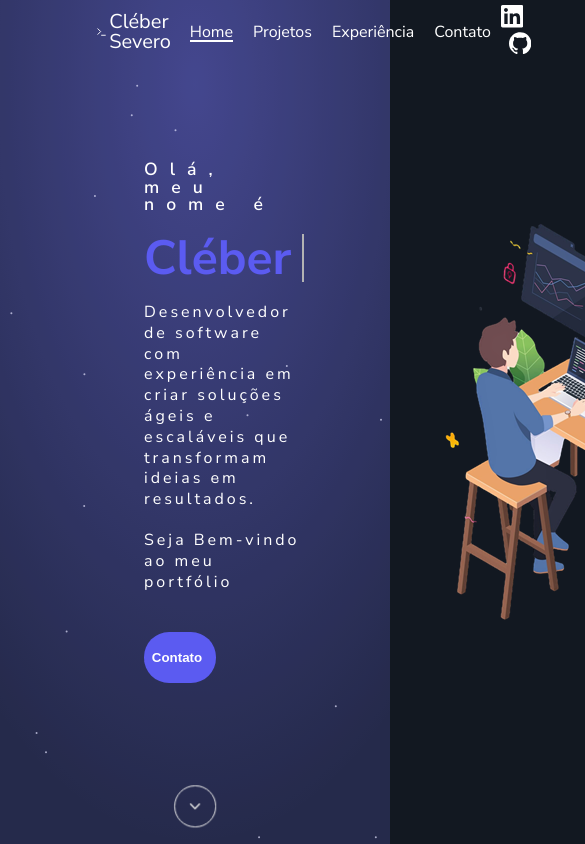
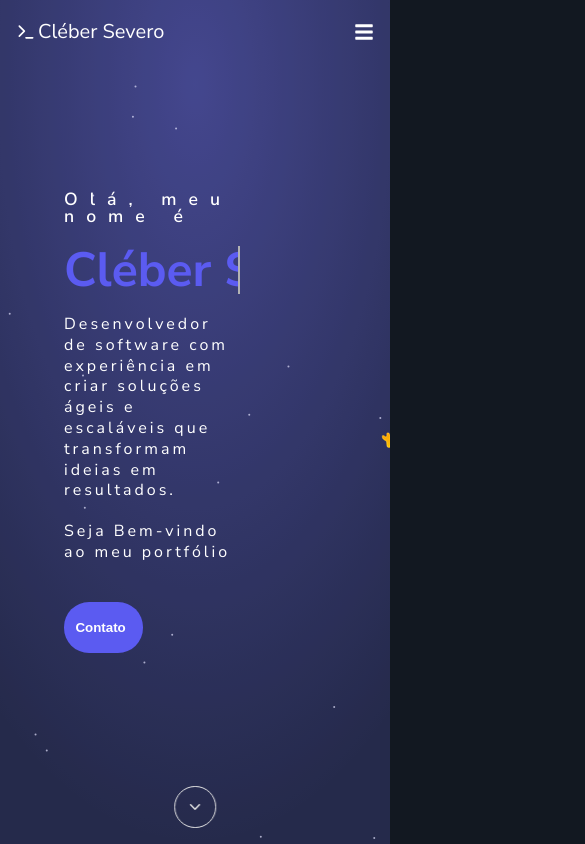
Before and after one commit to Cleber-Severo/my-portfolio, a React (Vite) app: page / in a window 390 px wide. Shown: the top 844 px of the page, 585 px wide, since content can reach past the window. Built offline with nearby package versions, Linux system fonts and the light colour scheme; a web font is replaced by a local one.

Commit message:
feat: header mobile

```diff
--- a/src/App.css
+++ b/src/App.css
@@ -7,6 +7,12 @@
   scroll-behavior: smooth;
   position: relative; /* Create a stacking context for content */
   z-index: 1; /* Ensure this content appears above the particles */
+}
+
+@media screen and (max-width: 760px) {
+  .container {
+    overflow: hidden;
+  }
 }
 
 #tsparticles {
@@ -19,24 +25,32 @@
   background: none; /* Ensure transparency */
 }
 
-main, header {
+main,
+header {
   margin: 0 auto;
   padding: 0 16rem;
   box-sizing: border-box;
 }
 
-@media screen and (max-width: 1640px){
-  main, header {
+@media screen and (max-width: 1640px) {
+  main,
+  header {
     padding: 0 10rem;
   }
 }
 
-@media screen and (max-width: 1440px){
-  main, header {
+@media screen and (max-width: 1440px) {
+  main,
+  header {
     padding: 0 6rem;
   }
 }
-
+@media screen and (max-width: 760px) {
+  main,
+  header {
+    padding: 0 1rem;
+  }
+}
 
 header,
 .container {
@@ -48,11 +62,16 @@ section {
   display: flex;
   align-items: center;
   justify-content: center;
-   scroll-snap-align: start;
+  scroll-snap-align: start;
   scroll-snap-stop: always;
 
+  min-height: 650px;
+}
 
-  min-height: 650px;
+@media screen and (max-width: 760px) {
+  section {
+  min-height: auto;
+}
 }
 
 main {
--- a/src/components/Header.tsx
+++ b/src/components/Header.tsx
@@ -1,23 +1,23 @@
 import { SiGithub } from '@react-icons/all-files/si/SiGithub';
 import { SiLinkedin } from '@react-icons/all-files/si/SiLinkedin';
 import { FiTerminal } from '@react-icons/all-files/fi/FiTerminal';
+import { FaBars } from '@react-icons/all-files/fa/FaBars';
+import { FaTimes } from '@react-icons/all-files/fa/FaTimes';
 
 import './styles/Header.css';
 import { IHeaderProps } from '../types/Header';
 import useHeader from '../hooks/useHeader';
 
-
-
 const Header = ({ containerRef }: IHeaderProps) => {
-  const { isScrolled } = useHeader({ containerRef })
+  const { isScrolled, toggleNav, showNav } = useHeader({ containerRef });
 
   return (
     <header className={isScrolled ? 'scrolled' : ''}>
-      <a href='#hero' className="logo">
+      <a href="#hero" className="logo">
         <FiTerminal />
         Cléber Severo
       </a>
-      <nav>
+      <nav className={showNav ? 'show' : ''}>
         <a href="#hero">Home</a>
         <a href="#projects">Projetos</a>
         <a href="#resume">Experiência</a>
@@ -33,12 +33,16 @@ const Header = ({ containerRef }: IHeaderProps) => {
         </a>
         <a
           href="https://github.com/Cleber-Severo"
-          style={{ color: 'white', marginLeft: '8px'  }}
+          style={{ color: 'white', marginLeft: '8px' }}
           target="_blank"
         >
-          <SiGithub style={{ fontSize: '1.4rem'}} />
+          <SiGithub style={{ fontSize: '1.4rem' }} />
         </a>
       </div>
+      {showNav
+        ?  <FaTimes className="toggle-nav" onClick={toggleNav} />
+        :  <FaBars className="toggle-nav" onClick={toggleNav} />
+      }
     </header>
   );
 };
--- a/src/components/styles/Header.css
+++ b/src/components/styles/Header.css
@@ -29,7 +29,46 @@ header > a.logo {
 nav {
   display: flex;
   align-items: center;
-    font-size: 16px;
+  font-size: 16px;
+}
+
+.toggle-nav {
+  display: none;
+  cursor: pointer;
+}
+
+@media screen and (max-width: 760px) {
+  header div {
+    display: none;
+  }
+
+  .toggle-nav {
+    display: initial
+  }
+
+  nav {
+    background-color: var(--bg-primary-400);
+
+    flex-direction: column;
+    gap: 10px;
+
+    position: absolute;
+
+    height: 0;
+    overflow: hidden;
+    padding: 0;
+    top: calc(var(--header-height) + 1rem);
+    right: 0;
+    width: 65%;
+
+    transition: all .25s ease;
+  }
+
+  nav.show {
+    height: 120px;
+    overflow: visible;
+    padding: 0.5rem;
+  }
 }
 
 header.scrolled {
--- a/src/hooks/useHeader.ts
+++ b/src/hooks/useHeader.ts
@@ -3,6 +3,9 @@ import { IHeaderProps } from '../types/Header';
 
 const useHeader = ({ containerRef }: IHeaderProps) => {
   const [isScrolled, setIsScrolled] = useState<boolean>(false);
+  const [showNav, setShowNav] = useState<boolean>(false)
+
+  const toggleNav = () => setShowNav(!showNav)
 
   useEffect(() => {
     const handleScroll = () => {
@@ -15,7 +18,7 @@ const useHeader = ({ containerRef }: IHeaderProps) => {
     };
   }, [containerRef]);
 
-  return { isScrolled };
+  return { isScrolled, toggleNav, showNav };
 };
 
 export default useHeader;
```
